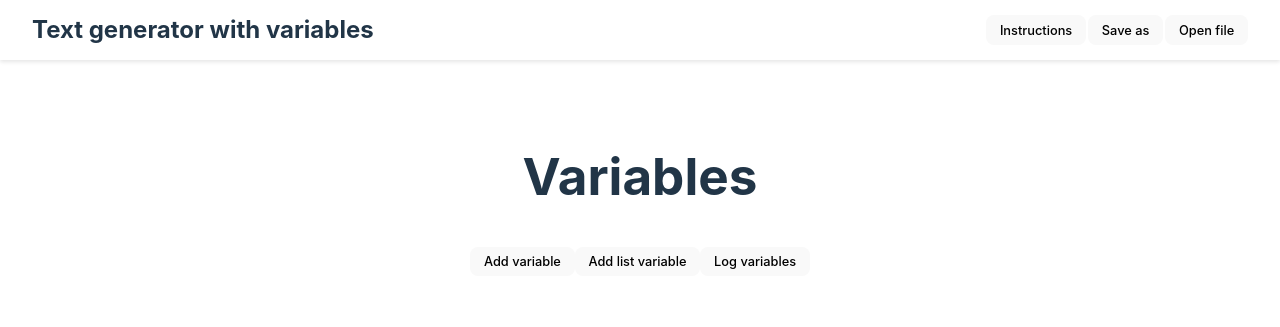
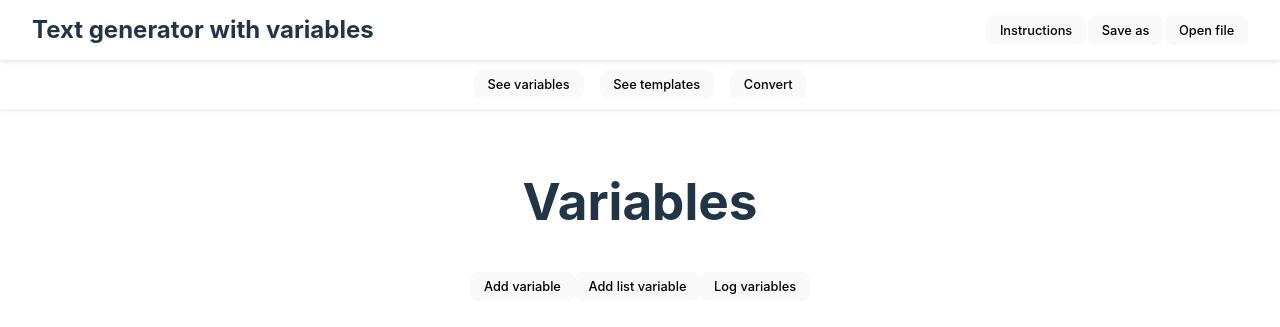
Before and after one commit to hakantakiri/twv-web, a React (Vite) app: page / in a window 1280 px wide. Shown: the top 327 px of the page. Built offline with nearby package versions, Linux system fonts and the light colour scheme.

Commit message:
Add tools bar

```diff
--- a/src/App.css
+++ b/src/App.css
@@ -2,7 +2,7 @@
     max-width: 1920px;
     margin: 0 auto;
     padding: 2rem;
-    padding-top: 80px;
+    padding-top: 130px;
     text-align: center;
 }
 
@@ -60,6 +60,25 @@
     transition: background-color 0.3s ease;
 }
 
+.tools-header {
+    position: fixed;
+    top: 60px; /* Below the main header */
+    left: 0;
+    width: 100%;
+    height: 50px;
+    z-index: 999; /* Slightly below main header */
+    background-color: var(--bg-color);
+    display: flex;
+    justify-content: center;
+    align-items: center;
+    gap: 1rem;
+    padding: 0 2rem;
+    box-sizing: border-box;
+    border-bottom: 1px solid rgba(200, 200, 200, 0.2);
+    box-shadow: 0 2px 2px rgba(0, 0, 0, 0.05);
+    transition: background-color 0.3s ease;
+}
+
 .header-actions {
     display: flex;
     gap: 2px;
--- a/src/App.tsx
+++ b/src/App.tsx
@@ -1,4 +1,4 @@
-import { useEffect, useState } from 'react'
+import { useEffect, useRef, useState } from 'react'
 import dragIcon from './assets/drag.svg'
 import './App.css'
 import { Variable } from './components/Variable'
@@ -12,6 +12,7 @@ import {
 } from './services/cache.service'
 import { Header } from './components/Header'
 import { RichTextPair } from './components/RichTextPair'
+import { ToolsHeader } from './components/ToolsHeader'
 
 function App() {
     const [vars, setVars] = useState<VariableInterface[]>(getCacheVariables())
@@ -178,10 +179,42 @@ function App() {
         setVars(newVars)
     }
 
+    const variablesSectionRef = useRef<HTMLDivElement>(null)
+    const textsSectionRef = useRef<HTMLDivElement>(null)
+
+    const scrollToVariables = () => {
+        if (variablesSectionRef.current) {
+            const yOffset = -120 // Accounts for fixed headers
+            const element = variablesSectionRef.current
+            const y =
+                element.getBoundingClientRect().top +
+                window.pageYOffset +
+                yOffset
+            window.scrollTo({ top: y, behavior: 'smooth' })
+        }
+    }
+
+    const scrollToTexts = () => {
+        if (textsSectionRef.current) {
+            const yOffset = -120 // Accounts for fixed headers
+            const element = textsSectionRef.current
+            const y =
+                element.getBoundingClientRect().top +
+                window.pageYOffset +
+                yOffset
+            window.scrollTo({ top: y, behavior: 'smooth' })
+        }
+    }
+
     return (
         <>
             <Header />
-            <section>
+            <ToolsHeader
+                onScrollToVariables={scrollToVariables}
+                onScrollToTemplates={scrollToTexts}
+                onConvert={convertAll}
+            />
+            <section ref={variablesSectionRef}>
                 <h1>Variables</h1>
                 <ul style={{ listStyleType: 'none' }}>
                     {vars.map((v, i) => {
@@ -268,7 +301,7 @@ function App() {
                 </button>
             </section>
 
-            <section>
+            <section ref={textsSectionRef}>
                 <h1>Texts</h1>
                 <button onClick={convertAll}>Convert</button>
                 <ul style={{ listStyleType: 'none' }}>
--- /dev/null
+++ b/src/components/ToolsHeader.tsx
@@ -0,0 +1,21 @@
+import React from 'react'
+
+interface ToolsHeaderProps {
+    onScrollToVariables: () => void
+    onScrollToTemplates: () => void
+    onConvert: () => void
+}
+
+export const ToolsHeader: React.FC<ToolsHeaderProps> = ({
+    onScrollToVariables,
+    onScrollToTemplates,
+    onConvert,
+}) => {
+    return (
+        <div className="tools-header">
+            <button onClick={onScrollToVariables}>See variables</button>
+            <button onClick={onScrollToTemplates}>See templates</button>
+            <button onClick={onConvert}>Convert</button>
+        </div>
+    )
+}
```
